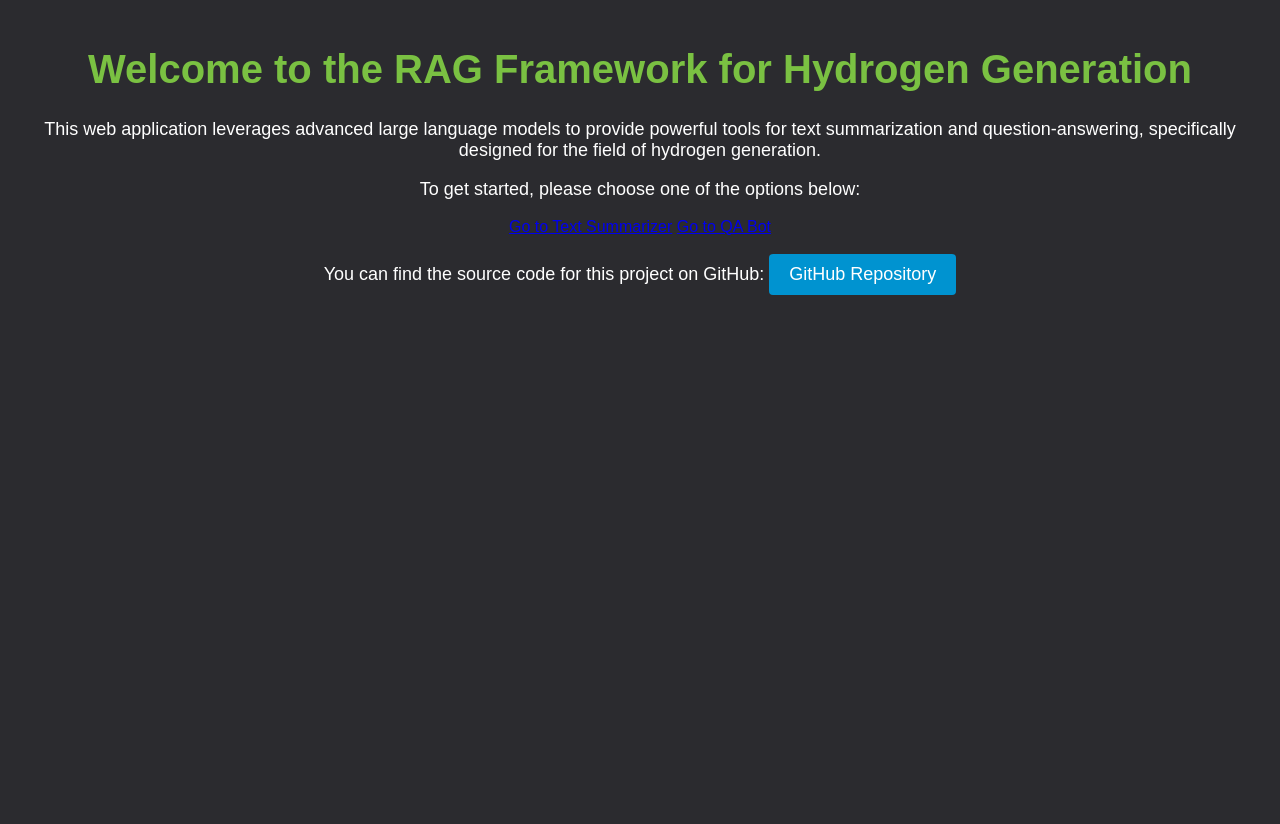
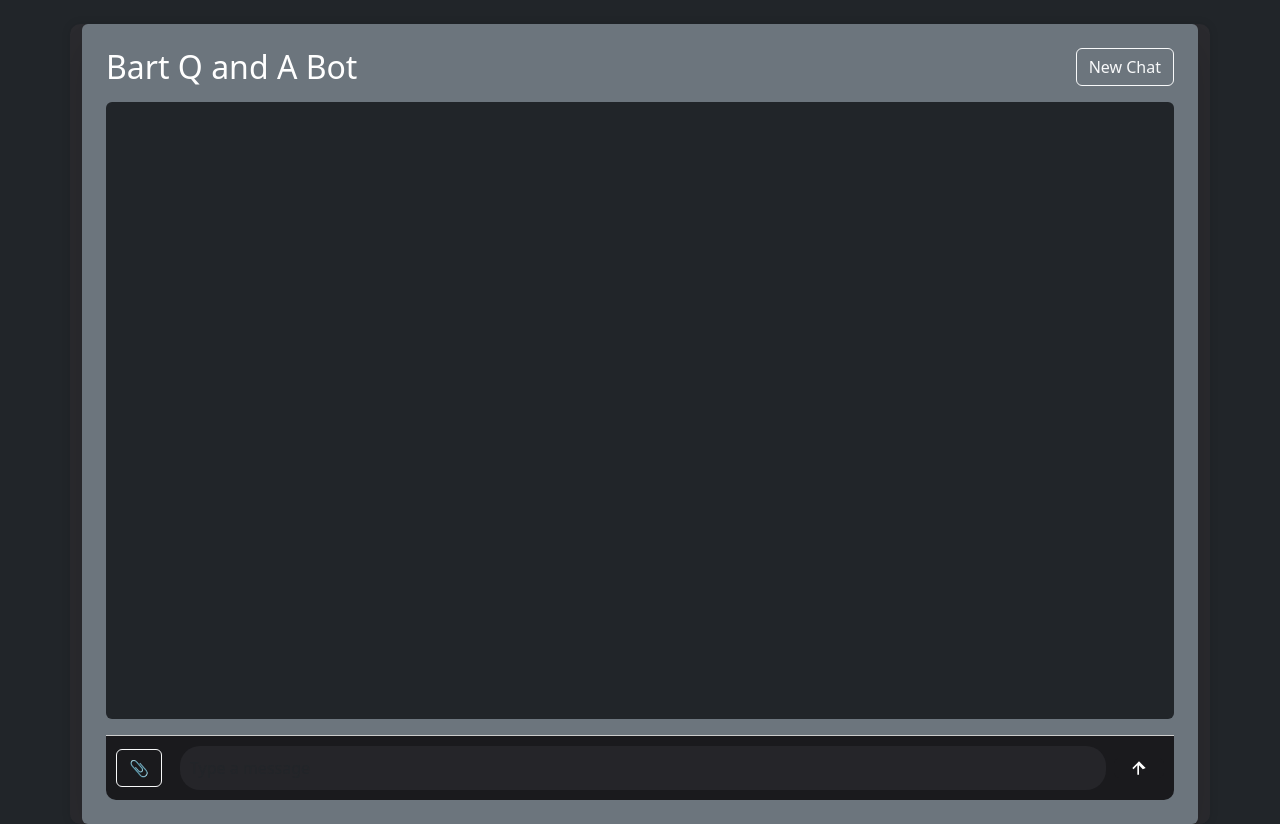
Before and after one commit to MK2706/RAG-for-Hydroge-Generation, a Flask app: template templates/index.html in a window 1280 px wide. Before the commit the page ends 295 px from the top, so only its background shows below. Run offline with Flask 3, Linux system fonts and the light colour scheme; the template is opened without the code that fills it, so the values that code supplies are empty; some libraries are stand-ins or nearby versions.

Commit message:
Update index.html

```diff
--- a/templates/index.html
+++ b/templates/index.html
@@ -3,40 +3,76 @@
 <head>
     <meta charset="UTF-8">
     <meta name="viewport" content="width=device-width, initial-scale=1.0">
-    <title>Home | RAG Framework for Hydrogen Generation</title>
-    <link rel="stylesheet" href="{{ url_for('static', filename='css/index.css') }}">
+    <title>Q and A Bot</title>
+
+    <!-- Link to External CSS -->
+    <link rel="stylesheet" href="{{ url_for('static', filename='css/qa.css') }}">
+
+    <!-- Bootstrap CSS for quick layout styling -->
+    <link
+        href="https://cdn.jsdelivr.net/npm/bootstrap@5.3.2/dist/css/bootstrap.min.css"
+        rel="stylesheet"
+        integrity="sha384-T3c6CoIi6uLrA9TneNEoa7RxnatzjcDSCmG1MXxSR1GAsXEV/Dwwykc2MPK8M2HN"
+        crossorigin="anonymous"
+    >
 </head>
-<body>
-    <div class="container">
-        <header>
-            <h1>Welcome to the RAG Framework for Hydrogen Generation</h1>
-            <p class="intro-text">
-                This web application leverages advanced large language models to provide powerful tools for text summarization
-                and question-answering, specifically designed for the field of hydrogen generation.
-            </p>
-        </header>
+<body class="bg-dark text-light">
 
-        <section class="get-started">
-            <p>To get started, please choose one of the options below:</p>
-            <div class="button-container">
-                <a href="{{ url_for('summarizer') }}" class="btn-primary">Go to Text Summarizer</a>
-                <a href="{{ url_for('qa') }}" class="btn-primary">Go to QA Bot</a>
+    <div class="container mt-5">
+        <div class="chat-container bg-secondary rounded p-4 shadow-lg">
+            <!-- Header with Bot Title and New Chat Button -->
+            <div class="d-flex justify-content-between align-items-center mb-3">
+                <h2 class="mb-0">Bart Q and A Bot</h2>
+                <button class="btn btn-outline-light" onclick="startNewChat()">New Chat</button>
             </div>
-        </section>
 
-        <footer>
-            <p>
-                You can find the source code for this project on GitHub:
-                <a
-                  href="https://github.com/MK2706/RAG-for-Hydroge-Generation"
-                  class="github-link"
-                  target="_blank"
-                  rel="noopener noreferrer"
+            <!-- Chat Box for Message Display -->
+            <div class="chat-box bg-dark rounded p-3 mb-3" id="chat-box" style="height: 400px; overflow-y: auto;">
+                <!-- Messages will be dynamically inserted here -->
+            </div>
+
+            <!-- Input Section -->
+            <div class="input-box d-flex align-items-center">
+                <!-- PDF Upload Form -->
+                <form id="upload-form" action="{{ url_for('q_and_a_bot') }}" method="post" enctype="multipart/form-data" class="me-2">
+                    <input
+                        type="file"
+                        name="upload_doc"
+                        id="upload-doc"
+                        accept=".pdf"
+                        onchange="uploadPDF()"
+                        hidden
+                    >
+                    <label for="upload-doc" class="btn btn-outline-light">📎</label>
+                </form>
+
+                <!-- Text Input for User Message -->
+                <input
+                    type="text"
+                    id="user-input"
+                    class="form-control me-2"
+                    placeholder="Type a message"
+                    onkeypress="handleKeyPress(event)"
                 >
-                  GitHub Repository
-                </a>
-            </p>
-        </footer>
+
+                <!-- Send Button with Icon -->
+                <button class="btn btn-primary" onclick="sendMessage()">
+                    <svg xmlns="http://www.w3.org/2000/svg" width="24" height="24" viewBox="0 0 24 24">
+                        <path d="M4 12l1.41 1.41L10 8.83V20h2V8.83l4.59 4.58L20 12 12 4 4 12z" fill="#ffffff"/>
+                    </svg>
+                </button>
+            </div>
+        </div>
     </div>
+
+    <!-- Bootstrap JS for additional interactivity -->
+    <script
+        src="https://cdn.jsdelivr.net/npm/bootstrap@5.3.2/dist/js/bootstrap.bundle.min.js"
+        integrity="sha384-C6RzsynM9kWDrMNeT87bh95OGNyZPhcTNXj1NW7RuBCsyN/o0jlpcV8Qyq46cDfL"
+        crossorigin="anonymous"
+    ></script>
+
+    <!-- Link to External JS -->
+    <script src="{{ url_for('static', filename='script/qa.js') }}"></script>
 </body>
 </html>
```
